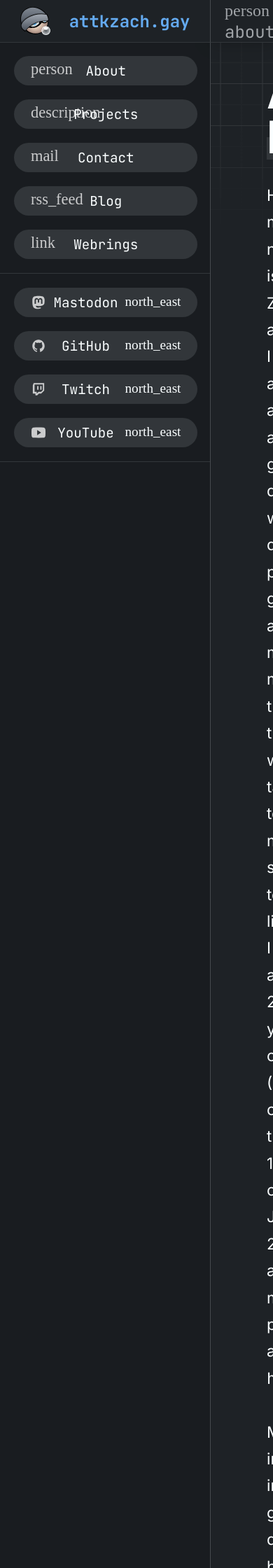
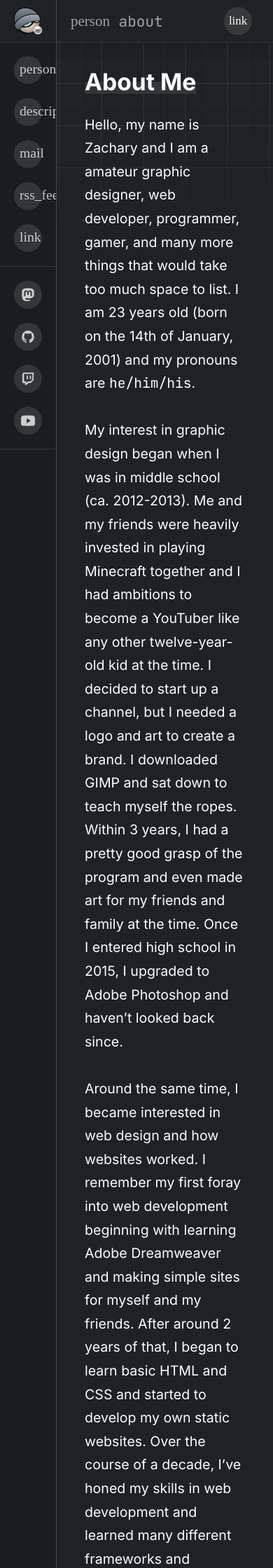
Before and after one commit to zfett/attkzach.gay, a Jekyll site: the page built from _pages/about.md, in a window 390 px wide. Shown: the top 2240 px of the page at 70% size. Built offline with Jekyll 4.4.1, drawn with Linux system fonts in a browser that asks for light colours; some web fonts are replaced; some of the changed text lies outside the part shown.

Commit message:
mobile layout, small changes

```diff
--- a/_layouts/default.html
+++ b/_layouts/default.html
@@ -14,6 +14,9 @@
 
         <script defer nonce="" src="/assets/js/main.min.js" type="text/javascript"></script>
         <script defer nonce="" src="/assets/js/netlify.min.js" type="text/javascript"></script>
+        {% if page.script %}
+        <script defer nonce="" src="/assets/js/page/{{ page.script }}.js" type="text/javascript"></script>
+        {% endif %}
 
         <title>{{ page.title }} - {{ site.title }}</title>
 
@@ -29,14 +32,14 @@
                 {% assign pages = site.pages | where: "show_in_nav", "true" | sort: "nav_position" %}
                 {% for p in pages %}
                     {% if p.nav_group == "main" %}
-                        <a href="{{ p.url }}" class="navItem"><icon aria-hidden="true">{{ p.icon }}</icon><span>{{ p.title }}</span><icon aria-hidden="true"></icon></a>
+                        <a href="{{ p.url }}" class="navItem" title="{{ p.title }}"><icon aria-hidden="true">{{ p.icon }}</icon><span>{{ p.title }}</span><icon aria-hidden="true"></icon></a>
                     {% endif %}
                 {% endfor %}
             </nav>
             <nav class="sidebarNavigation" name="Social Media">
                 {% assign links = site.data.external-links.link %}
                 {% for l in links %}
-                    <a href="{{ l.url }}" class="navItem--external"><span class="navItem__icon {{ l.icon }}"></span><span>{{ l.title }}</span><icon aria-hidden="true">north_east</icon></a>
+                    <a href="{{ l.url }}" class="navItem--external" title="{{ l.title }}"><span class="navItem__icon {{ l.icon }}"></span><span>{{ l.title }}</span><icon aria-hidden="true">north_east</icon></a>
                 {% endfor %}
             </nav>
             <div class="spacer" aria-hidden="true"></div>
@@ -44,7 +47,7 @@
                 {% assign pages = site.pages | where: "show_in_nav", "true" | sort: "nav_position" %}
                 {% for p in pages %}
                     {% if p.nav_group == "misc" %}
-                        <a href="{{ p.url }}" class="navItem--misc"><span>{{ p.title }}</span></a>
+                        <a href="{{ p.url }}" class="navItem--misc" title="{{ p.title }}"><span>{{ p.title }}</span></a>
                     {% endif %}
                 {% endfor %}
             </nav>
--- a/_pages/about.md
+++ b/_pages/about.md
@@ -5,9 +5,10 @@
 show_in_nav: true
 nav_group: main
 nav_position: 1
+script: about
 ---
 ### About Me
-Hello, my name is Zachary and I am a amateur graphic designer, web developer, programmer, gamer, and many more things that would take too much space to list. I am 22 years old (born on the 14th of January, 2001) and my pronouns are `he/him/his`.
+Hello, my name is Zachary and I am a amateur graphic designer, web developer, programmer, gamer, and many more things that would take too much space to list. I am <span id="age">00</span> years old (born on the 14th of January, 2001) and my pronouns are `he/him/his`.
 
 My interest in graphic design began when I was in middle school (ca. 2012-2013). Me and my friends were heavily invested in playing Minecraft together and I had ambitions to become a YouTuber like any other twelve-year-old kid at the time. I decided to start up a channel, but I needed a logo and art to create a brand. I downloaded GIMP and sat down to teach myself the ropes. Within 3 years, I had a pretty good grasp of the program and even made art for my friends and family at the time. Once I entered high school in 2015, I upgraded to Adobe Photoshop and haven't looked back since.
 
--- a/assets/css/main.css
+++ b/assets/css/main.css
@@ -395,8 +395,7 @@
 .pageContent__text {
     position: relative;
     display: block;
-    margin: 40px auto 80px auto;
-    padding: 0 80px;
+    margin: 40px 80px 80px 80px;
     width: calc(100% - 160px);
     min-height: calc(100vh - 180px);
     max-width: calc(1200px - 160px);
@@ -415,3 +414,65 @@
     box-shadow: 0 8px 16px 0 rgba(0, 0, 0, .25);
     background: #808080 url("/assets/image/transparencyGrid.webp") repeat center/50px;
 }
+
+@media only screen and (max-width: 1100px) {
+    html { font-size: 14px }
+
+    body { grid-template-columns: 81px 1fr }
+
+    h3 { font-size: 2.4rem }
+
+    h3::before { height: 1.2rem }
+
+    h4 { font-size: 1.4rem }
+
+    h5 { font-size: 1rem }
+
+    .navSidebar { width: 80px }
+
+    .navSidebar .branding {
+        width: 40px;
+        grid-template-columns: 40px min-content;
+        gap: 0;
+    }
+
+    .navSidebar .branding .branding__title { display: none }
+
+    .navSidebar .branding .branding__logo {
+        width: 40px;
+        background: url("/assets/image/brand/attkzach_logo_color.svg") no-repeat center/40px auto;
+    }
+
+    .sidebarNavigation .navItem,
+    .sidebarNavigation .navItem--external {
+        font-size: 0;
+        grid-template-columns: min-content;
+        padding: 8px;
+        width: 24px;
+        height: 24px;
+    }
+
+    .sidebarNavigation .navItem__icon,
+    .sidebarNavigation .navItem icon {
+        width: 24px;
+        height: 24px;
+        line-height: 24px;
+        text-align: center;
+        vertical-align: middle;
+    }
+
+    .sidebarNavigation .navItem span,
+    .sidebarNavigation .navItem--external span:not(:first-child) { display: none }
+
+    .sidebarNavigation .navItem icon:last-child,
+    .sidebarNavigation .navItem--external icon:last-child { display: none }
+
+    .sidebarNavigation--misc { display: none }
+
+    .pageContent__title { width: calc(100% - 121px) }
+
+    .pageContent__text {
+        margin: 40px;
+        width: calc(100% - 80px);
+    }
+}
--- /dev/null
+++ b/assets/js/page/about.js
@@ -0,0 +1 @@
+var d=new Date("1/14/2001");var m=Date.now()-d.getTime();var a=new Date(m);var y=a.getUTCFullYear();var v=Math.abs(y-1970);document.getElementById("age").innerHTML=v;
```
Also changed, not shown: assets/css/preview.css (deleted, +0 -1 lines), 404.md (line endings or trailing spaces), assets/font/fonts.min.css, 1 other file.
